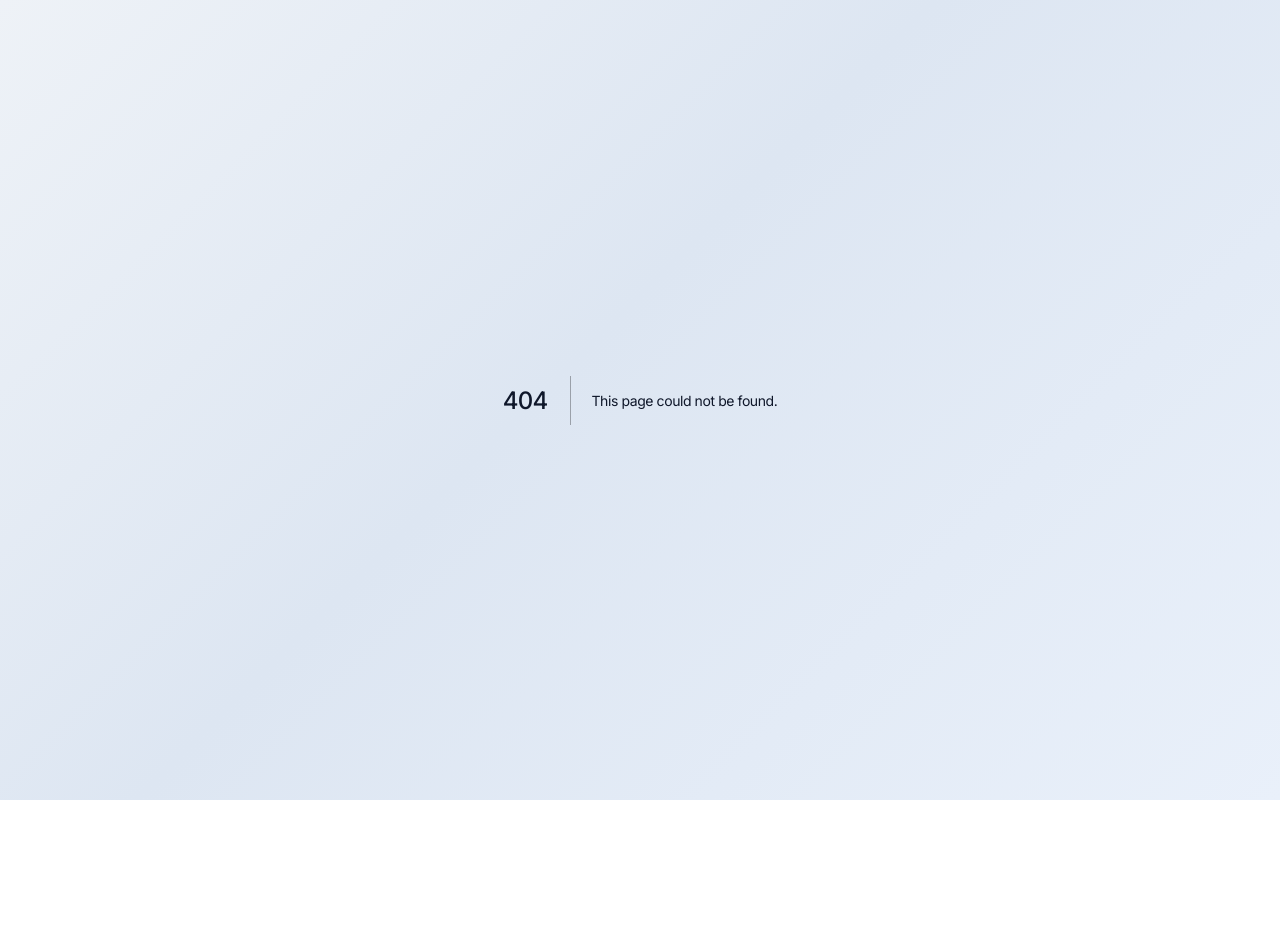
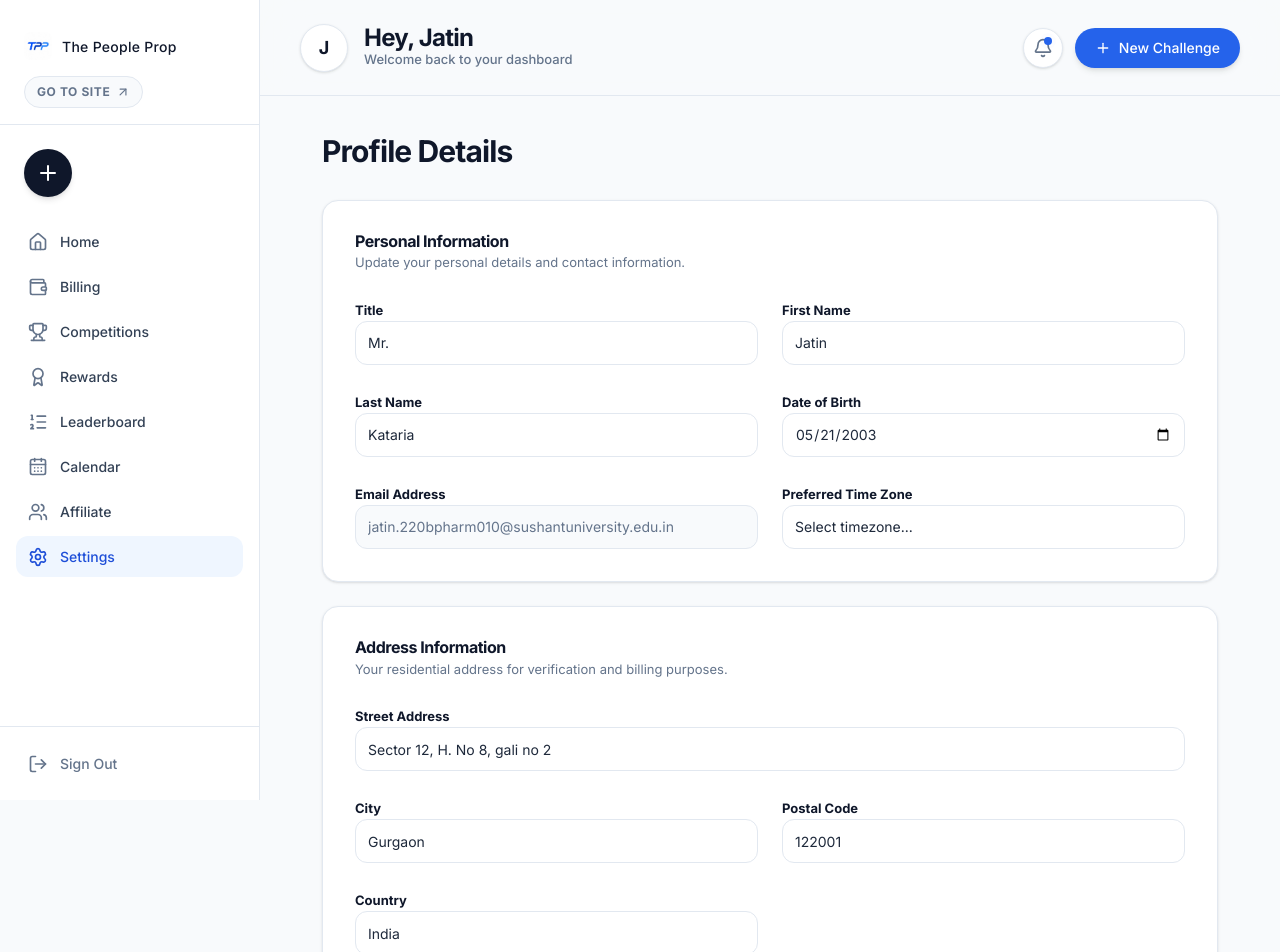
Before and after one commit to jatinkatariaaaa/thepeoplepropwebsite, a Next.js app: page /dashboard/settings in a window 1280 px wide. Before the commit this address had no page. Shown: the top 952 px of the page. Before the commit the page ends 800 px from the top, so only its background shows below. Built offline with nearby package versions, Linux system fonts and the light colour scheme.

Commit message:
feat: add profile details to settings page

```diff
--- /dev/null
+++ b/src/app/(dashboard)/dashboard/settings/page.tsx
@@ -0,0 +1,182 @@
+"use client";
+
+import { useState } from "react";
+import { cn } from "@/lib/utils";
+
+export default function SettingsPage() {
+  const [formData, setFormData] = useState({
+    title: "Mr.",
+    firstName: "Jatin",
+    lastName: "Kataria",
+    dob: "2003-05-21",
+    email: "jatin.220bpharm010@sushantuniversity.edu.in",
+    timezone: "",
+    street: "Sector 12, H. No 8, gali no 2",
+    city: "Gurgaon",
+    postalCode: "122001",
+    country: "India",
+  });
+
+  const handleChange = (e: React.ChangeEvent<HTMLInputElement | HTMLSelectElement>) => {
+    setFormData({ ...formData, [e.target.name]: e.target.value });
+  };
+
+  return (
+    <div className="max-w-4xl mx-auto animate-in fade-in slide-in-from-bottom-4 duration-700 ease-out">
+      <div className="mb-8">
+        <h1 className="text-2xl lg:text-3xl font-display font-bold text-[var(--ink-950)] mb-2">Profile Details</h1>
+      </div>
+
+      <div className="space-y-6">
+        {/* Personal Information */}
+        <div className="bg-white rounded-2xl p-6 lg:p-8 border border-[var(--border)] shadow-sm">
+          <div className="mb-6">
+            <h2 className="text-[16px] font-bold text-[var(--ink-950)]">Personal Information</h2>
+            <p className="text-[13px] text-[var(--ink-500)] mt-1">Update your personal details and contact information.</p>
+          </div>
+
+          <div className="grid grid-cols-1 md:grid-cols-2 gap-6">
+            <div className="space-y-2">
+              <label className="text-[13px] font-bold text-[var(--ink-950)]">Title</label>
+              <select
+                name="title"
+                value={formData.title}
+                onChange={handleChange}
+                className="w-full bg-white border border-[var(--border)] rounded-xl h-11 px-3 text-[14px] text-[var(--ink-900)] focus:outline-none focus:border-[var(--ink-400)] transition-colors appearance-none"
+              >
+                <option value="Mr.">Mr.</option>
+                <option value="Ms.">Ms.</option>
+                <option value="Mrs.">Mrs.</option>
+                <option value="Dr.">Dr.</option>
+              </select>
+            </div>
+
+            <div className="space-y-2">
+              <label className="text-[13px] font-bold text-[var(--ink-950)]">First Name</label>
+              <input
+                type="text"
+                name="firstName"
+                value={formData.firstName}
+                onChange={handleChange}
+                className="w-full bg-white border border-[var(--border)] rounded-xl h-11 px-3 text-[14px] text-[var(--ink-900)] focus:outline-none focus:border-[var(--ink-400)] transition-colors"
+              />
+            </div>
+
+            <div className="space-y-2">
+              <label className="text-[13px] font-bold text-[var(--ink-950)]">Last Name</label>
+              <input
+                type="text"
+                name="lastName"
+                value={formData.lastName}
+                onChange={handleChange}
+                className="w-full bg-white border border-[var(--border)] rounded-xl h-11 px-3 text-[14px] text-[var(--ink-900)] focus:outline-none focus:border-[var(--ink-400)] transition-colors"
+              />
+            </div>
+
+            <div className="space-y-2">
+              <label className="text-[13px] font-bold text-[var(--ink-950)]">Date of Birth</label>
+              <input
+                type="date"
+                name="dob"
+                value={formData.dob}
+                onChange={handleChange}
+                className="w-full bg-white border border-[var(--border)] rounded-xl h-11 px-3 text-[14px] text-[var(--ink-900)] focus:outline-none focus:border-[var(--ink-400)] transition-colors"
+              />
+            </div>
+
+            <div className="space-y-2">
+              <label className="text-[13px] font-bold text-[var(--ink-950)]">Email Address</label>
+              <input
+                type="email"
+                name="email"
+                value={formData.email}
+                disabled
+                className="w-full bg-[var(--paper-2)] border border-[var(--border)] rounded-xl h-11 px-3 text-[14px] text-[var(--ink-500)] cursor-not-allowed"
+              />
+            </div>
+
+            <div className="space-y-2">
+              <label className="text-[13px] font-bold text-[var(--ink-950)]">Preferred Time Zone</label>
+              <select
+                name="timezone"
+                value={formData.timezone}
+                onChange={handleChange}
+                className="w-full bg-white border border-[var(--border)] rounded-xl h-11 px-3 text-[14px] text-[var(--ink-900)] focus:outline-none focus:border-[var(--ink-400)] transition-colors appearance-none"
+              >
+                <option value="">Select timezone...</option>
+                <option value="Asia/Kolkata">Asia/Kolkata (IST)</option>
+                <option value="Europe/London">Europe/London (GMT)</option>
+                <option value="America/New_York">America/New_York (EST)</option>
+              </select>
+            </div>
+          </div>
+        </div>
+
+        {/* Address Information */}
+        <div className="bg-white rounded-2xl p-6 lg:p-8 border border-[var(--border)] shadow-sm">
+          <div className="mb-6">
+            <h2 className="text-[16px] font-bold text-[var(--ink-950)]">Address Information</h2>
+            <p className="text-[13px] text-[var(--ink-500)] mt-1">Your residential address for verification and billing purposes.</p>
+          </div>
+
+          <div className="grid grid-cols-1 md:grid-cols-2 gap-6">
+            <div className="md:col-span-2 space-y-2">
+              <label className="text-[13px] font-bold text-[var(--ink-950)]">Street Address</label>
+              <input
+                type="text"
+                name="street"
+                value={formData.street}
+                onChange={handleChange}
+                className="w-full bg-white border border-[var(--border)] rounded-xl h-11 px-3 text-[14px] text-[var(--ink-900)] focus:outline-none focus:border-[var(--ink-400)] transition-colors"
+              />
+            </div>
+
+            <div className="space-y-2">
+              <label className="text-[13px] font-bold text-[var(--ink-950)]">City</label>
+              <input
+                type="text"
+                name="city"
+                value={formData.city}
+                onChange={handleChange}
+                className="w-full bg-white border border-[var(--border)] rounded-xl h-11 px-3 text-[14px] text-[var(--ink-900)] focus:outline-none focus:border-[var(--ink-400)] transition-colors"
+              />
+            </div>
+
+            <div className="space-y-2">
+              <label className="text-[13px] font-bold text-[var(--ink-950)]">Postal Code</label>
+              <input
+                type="text"
+                name="postalCode"
+                value={formData.postalCode}
+                onChange={handleChange}
+                className="w-full bg-white border border-[var(--border)] rounded-xl h-11 px-3 text-[14px] text-[var(--ink-900)] focus:outline-none focus:border-[var(--ink-400)] transition-colors"
+              />
+            </div>
+
+            <div className="space-y-2">
+              <label className="text-[13px] font-bold text-[var(--ink-950)]">Country</label>
+              <select
+                name="country"
+                value={formData.country}
+                onChange={handleChange}
+                className="w-full bg-white border border-[var(--border)] rounded-xl h-11 px-3 text-[14px] text-[var(--ink-900)] focus:outline-none focus:border-[var(--ink-400)] transition-colors appearance-none"
+              >
+                <option value="India">India</option>
+                <option value="United States">United States</option>
+                <option value="United Kingdom">United Kingdom</option>
+                <option value="Canada">Canada</option>
+                <option value="Australia">Australia</option>
+              </select>
+            </div>
+          </div>
+        </div>
+
+        <div className="flex justify-end pt-4">
+          <button className="h-11 px-6 bg-[var(--ink-950)] hover:bg-[var(--ink-800)] text-white text-[14px] font-bold rounded-xl transition-all shadow-md active:scale-[0.98]">
+            Save Changes
+          </button>
+        </div>
+      </div>
+    </div>
+  );
+}
```
